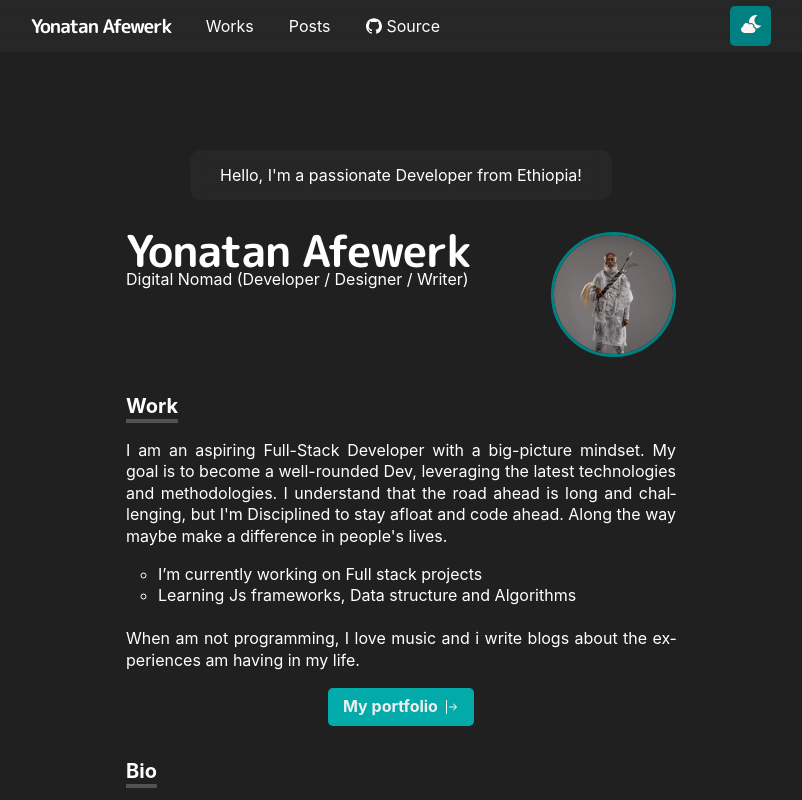
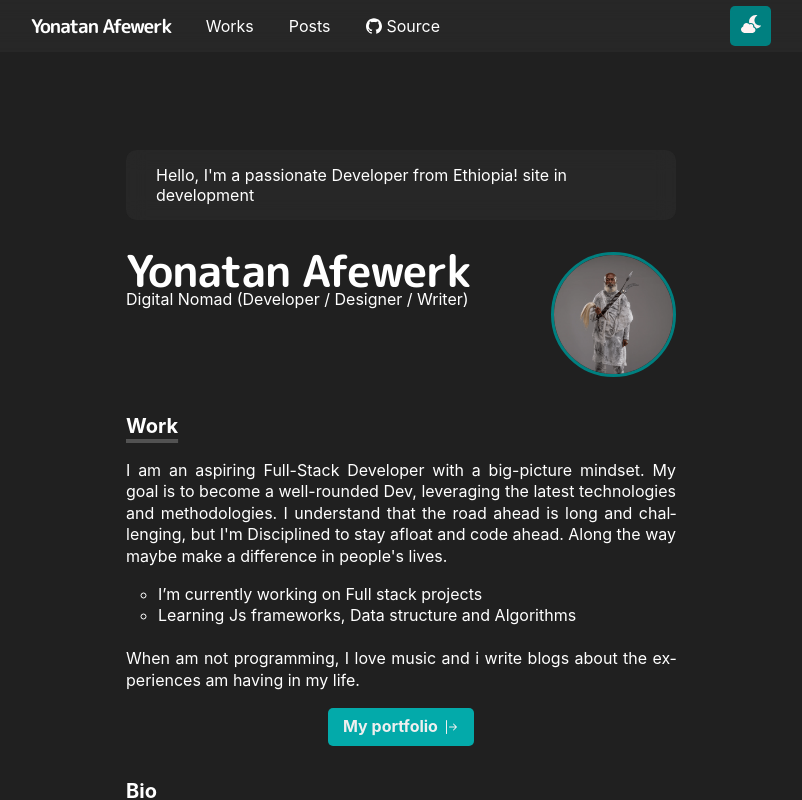
Before and after one commit to Yehonatal/portfolio_v2, a React (Vite) app: page / in a window 1280 px wide. Shown: the top 800 px of the page, without its empty margins (239-1041 px from the left). Built offline with nearby package versions, Linux system fonts and the light colour scheme.

Commit message:
in dev tag added

```diff
--- a/src/component/Hero.tsx
+++ b/src/component/Hero.tsx
@@ -9,7 +9,10 @@ const Hero = () => {
     return (
         <div className="hero">
             <div className="glassTag">
-                <p>Hello, I'm a passionate Developer from Ethiopia!</p>
+                <p>
+                    Hello, I'm a passionate Developer from Ethiopia! site in
+                    development
+                </p>
             </div>
 
             <div className="intro_card">
```
